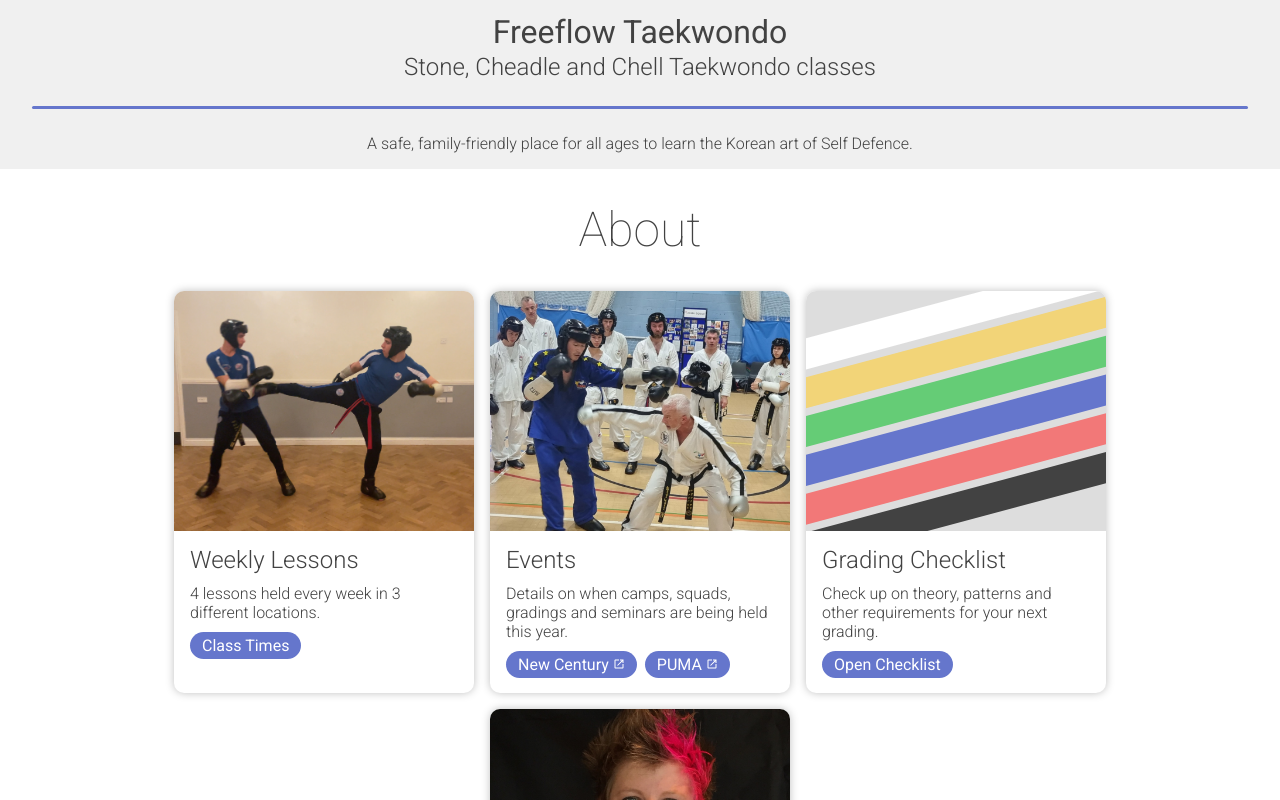
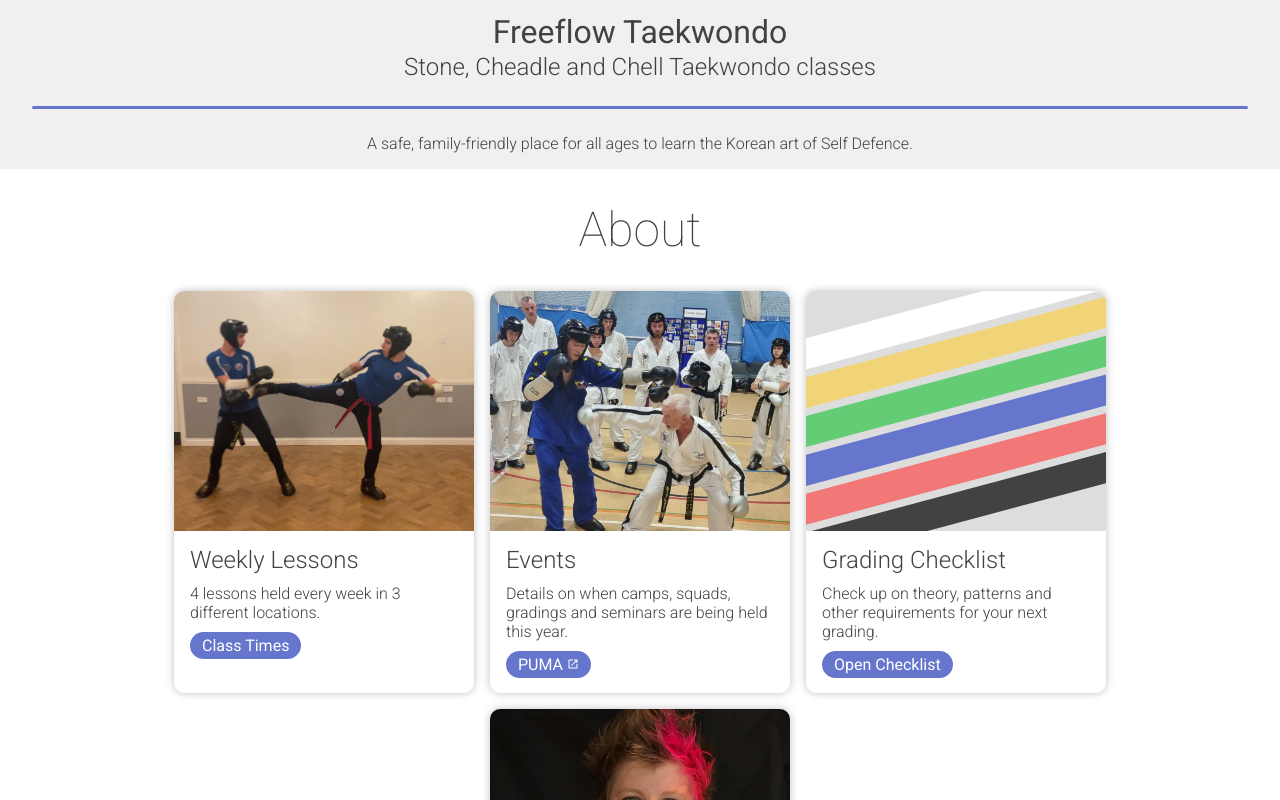
Before and after one commit to PineaFan/FreeflowTaekwondo, a Next.js app: page / in a window 1280 px wide. Shown: the top 800 px of the page. Built offline with nearby package versions, Linux system fonts and the light colour scheme.

Commit message:
Another dead link (oops)

```diff
--- a/pages/index.tsx
+++ b/pages/index.tsx
@@ -33,7 +33,6 @@ export default function Index(props: React.PropsWithChildren<{}>) {
                 title="Events"
                 subtitle="Details on when camps, squads, gradings and seminars are being held this year."
                 button={[
-                    {text: "New Century", link: "https://nctkd.co.uk/events.html", newTab: true},
                     {text: "PUMA", link: "https://www.puma-uk.com/calendar", newTab: true}
                 ]}
                 image="images/gradings.png"
```
